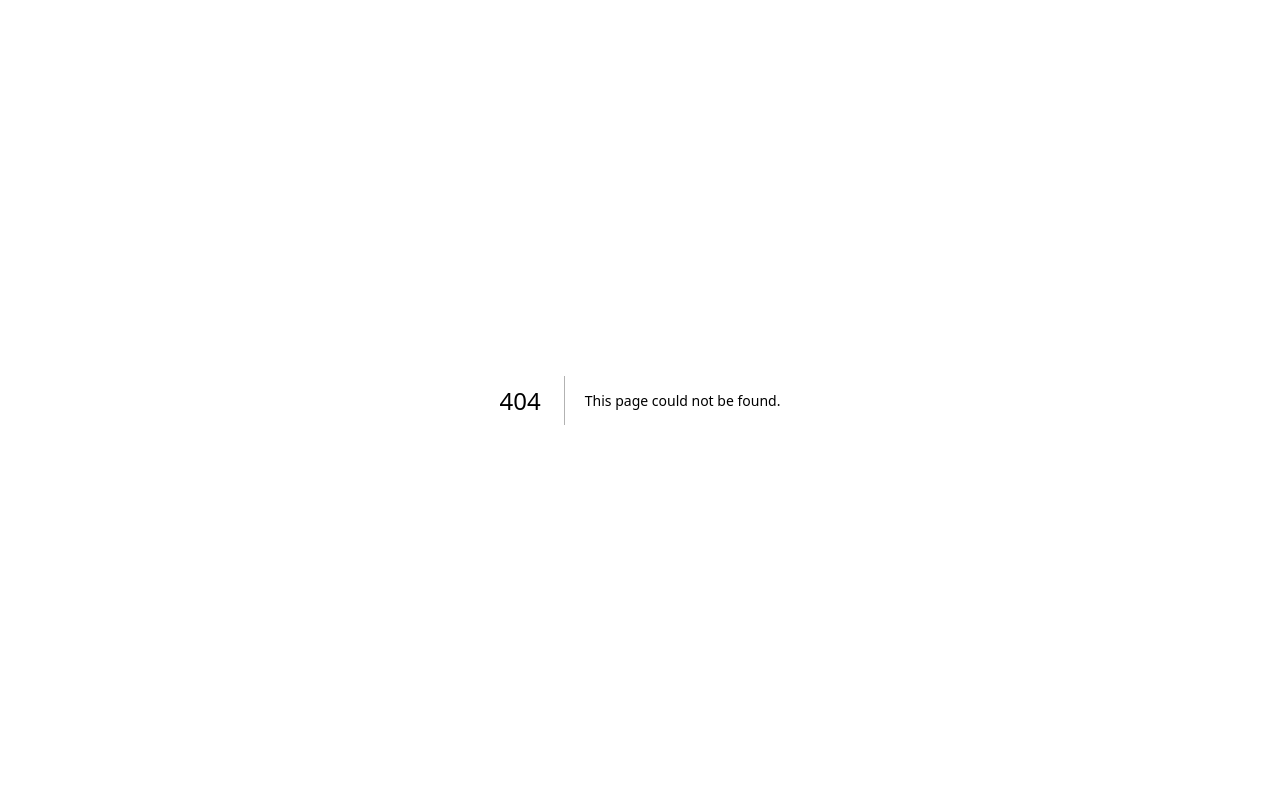
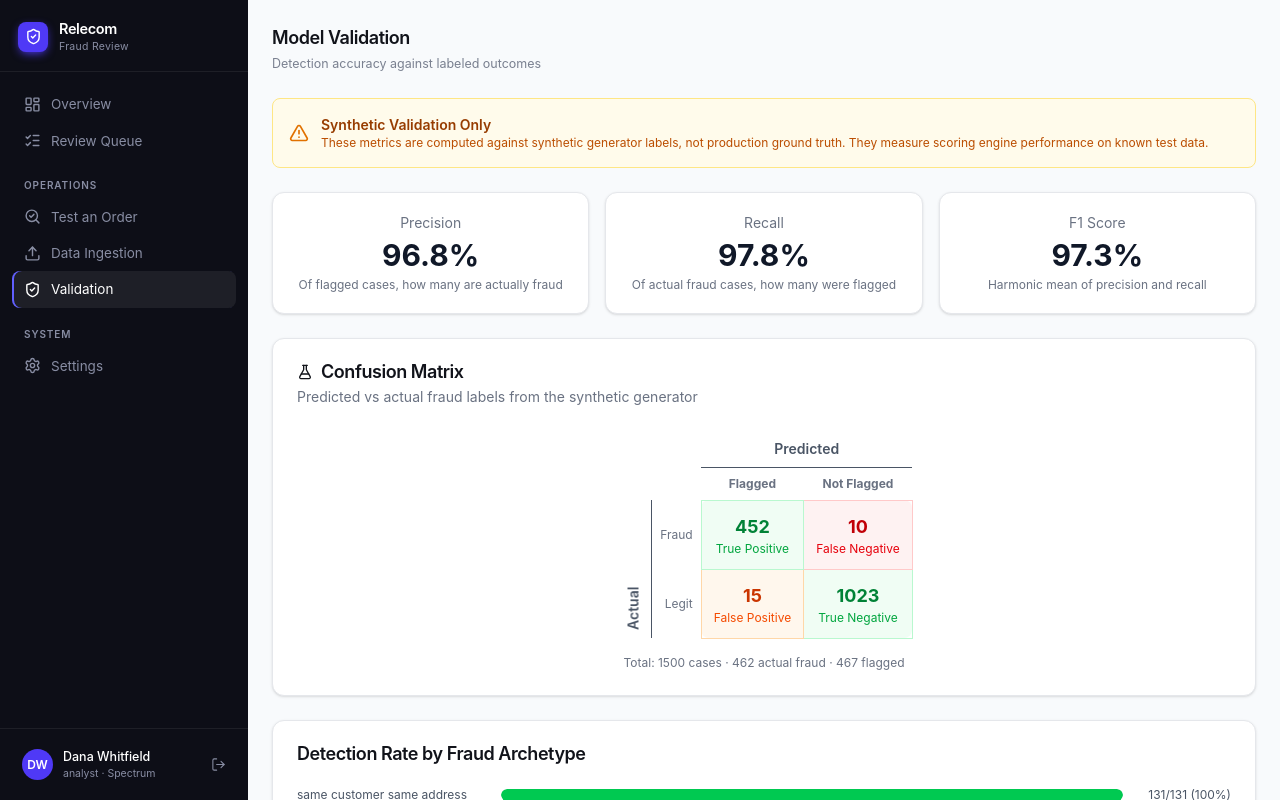
Before and after one commit to kingsdgreat/fraud-detection-dashboard, a Next.js app: page /prod/validation in a window 1280 px wide. Before the commit this address had no page. Shown: the top 800 px of the page. Built offline with nearby package versions, Linux system fonts and the light colour scheme; no server answers; the database is empty.

Commit message:
Add prod validation page

```diff
--- /dev/null
+++ b/src/app/prod/validation/page.tsx
@@ -0,0 +1,15 @@
+'use client';
+
+import { ValidationView } from '@/components/validation-view';
+
+export default function ProdValidationPage() {
+  return (
+    <div className="space-y-6">
+      <div>
+        <h1 className="text-[18px] font-semibold tracking-tight text-[#11131a]">Model Validation</h1>
+        <p className="text-[12.5px] text-[#7a8090] mt-1">Detection accuracy against labeled outcomes</p>
+      </div>
+      <ValidationView />
+    </div>
+  );
+}
```
